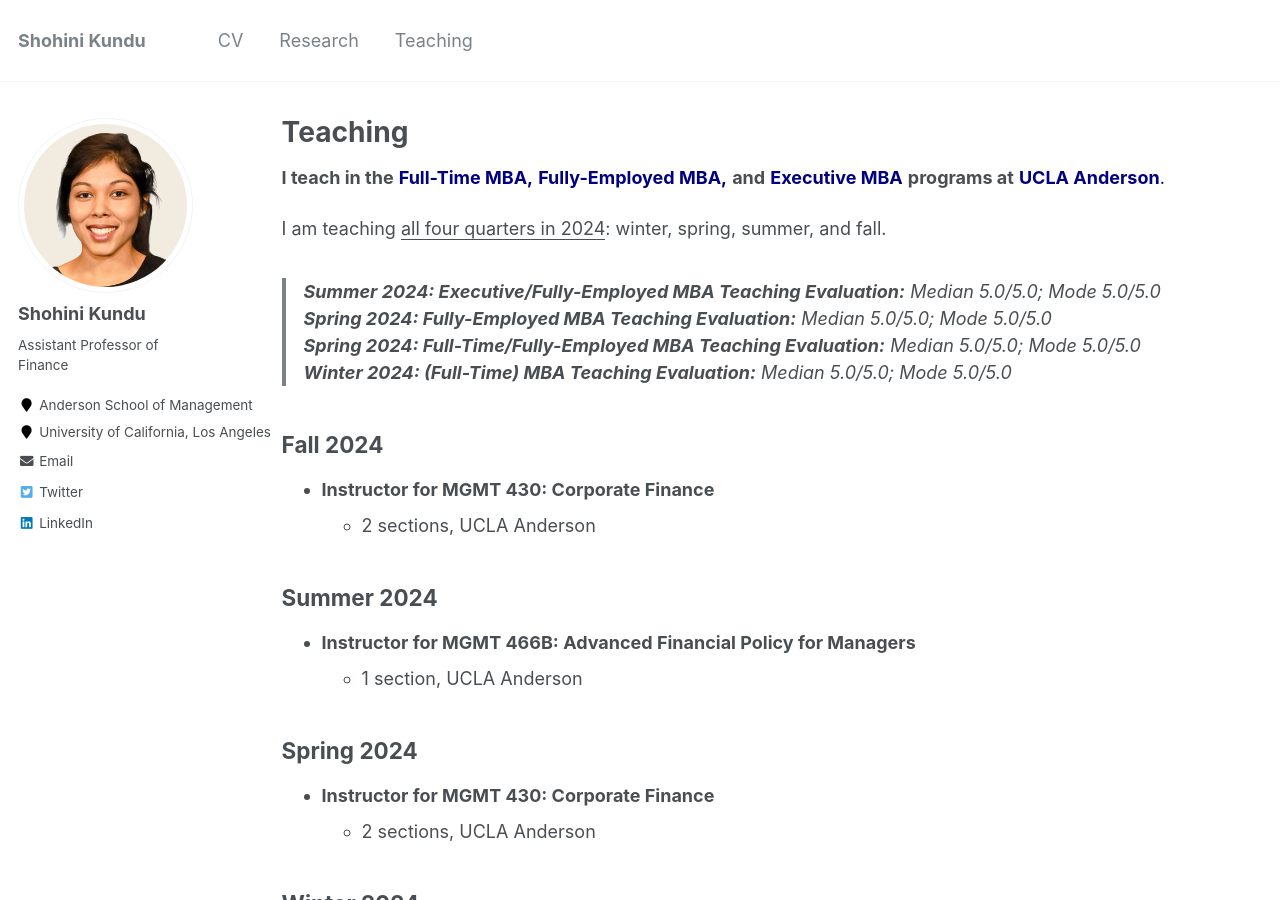
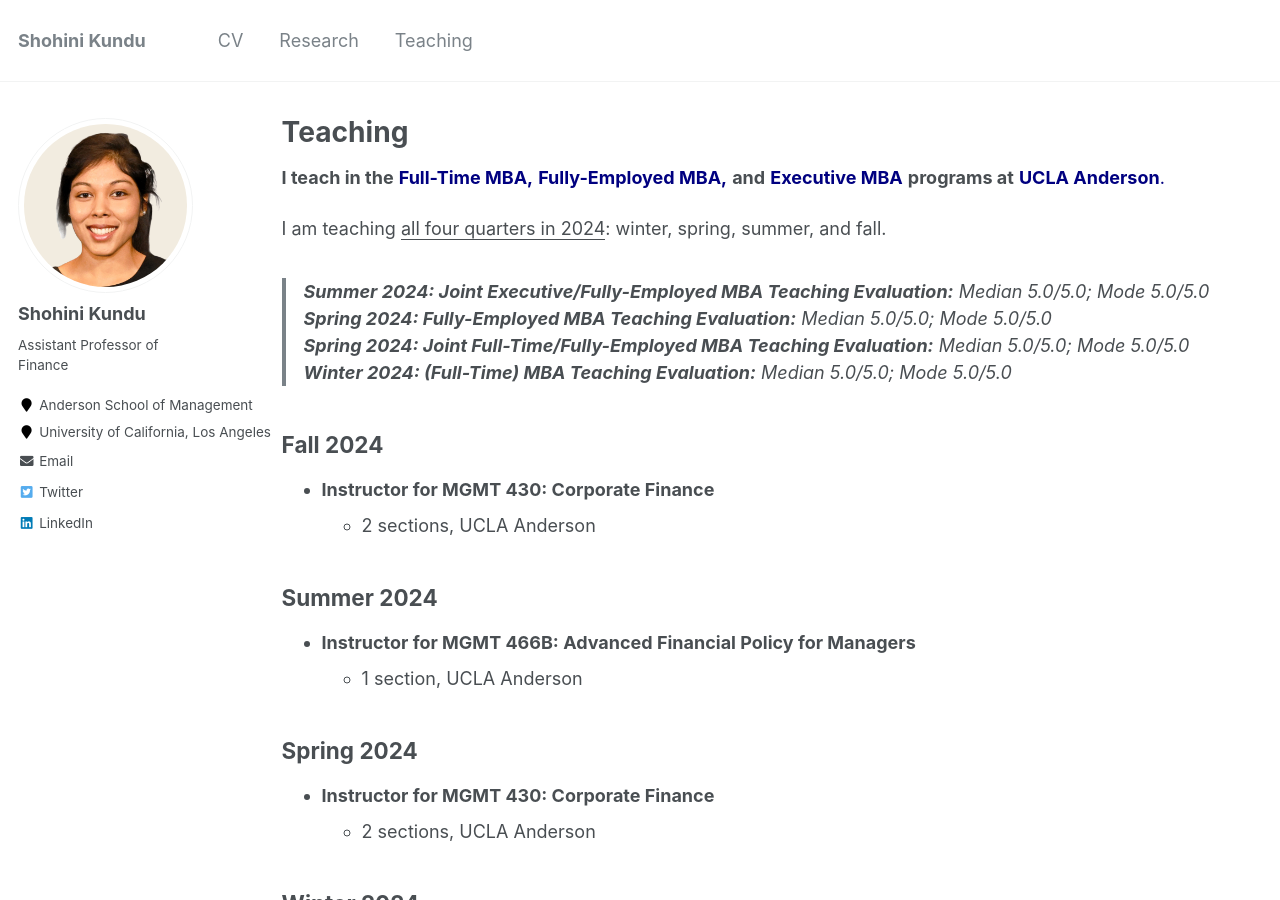
Before and after one commit to shohinikundu/shohinikundu.github.io, a Jekyll site: the page built from _pages/teaching.md, in a window 1280 px wide and 900 px high. Built offline with Jekyll 4.4.1, drawn with Linux system fonts in a browser that asks for light colours.

Commit message:
Update teaching.md

```diff
--- a/_pages/teaching.md
+++ b/_pages/teaching.md
@@ -8,9 +8,9 @@
 
 I am teaching <ins>all four quarters in 2024</ins>: winter, spring, summer, and fall.
 
-> **Summer 2024: Executive/Fully-Employed MBA Teaching Evaluation:** Median 5.0/5.0; Mode 5.0/5.0\
+> **Summer 2024: Joint Executive/Fully-Employed MBA Teaching Evaluation:** Median 5.0/5.0; Mode 5.0/5.0\
 > **Spring 2024: Fully-Employed MBA Teaching Evaluation:** Median 5.0/5.0; Mode 5.0/5.0\
-> **Spring 2024: Full-Time/Fully-Employed MBA Teaching Evaluation:** Median 5.0/5.0; Mode 5.0/5.0\
+> **Spring 2024: Joint Full-Time/Fully-Employed MBA Teaching Evaluation:** Median 5.0/5.0; Mode 5.0/5.0\
 > **Winter 2024: (Full-Time) MBA Teaching Evaluation:** Median 5.0/5.0; Mode 5.0/5.0
 
 ## Fall 2024
```
